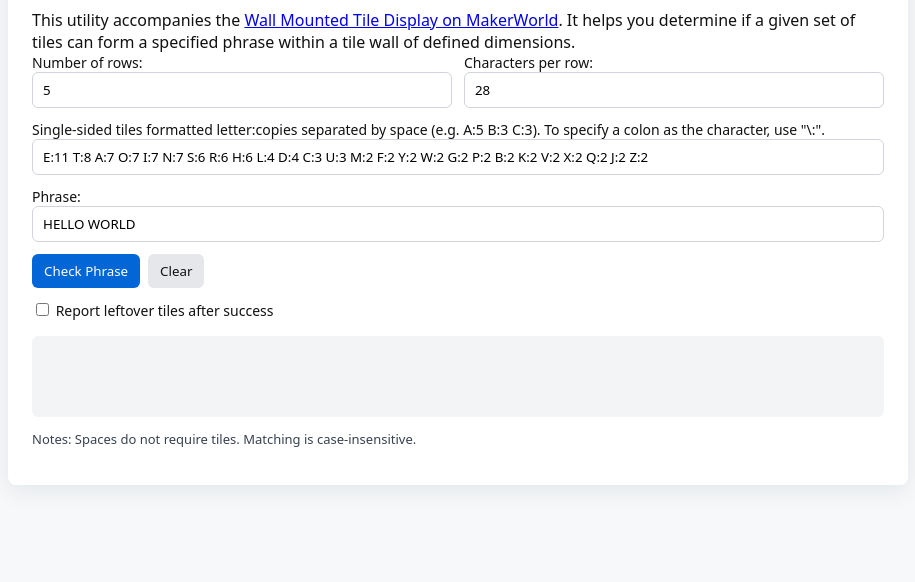
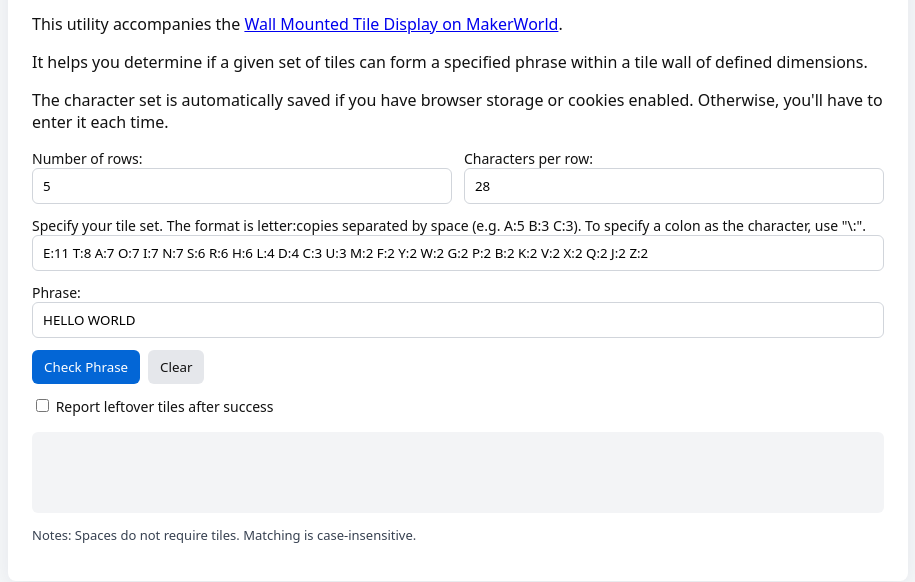
Before and after one commit to sdesmond/Wall-Phrase-Checker, a plain HTML site: page index.html in a window 1280 px wide. Shown: the part 90-672 px from the top of the page, without its empty margins (182-1097 px from the left). Drawn offline with Linux system fonts and the light colour scheme.

Commit message:
add description

```diff
--- a/index.html
+++ b/index.html
@@ -9,13 +9,14 @@
 <body>
   <main>
     <h1>Tile Wall Phrase Checker</h1>
-    This utility accompanies the <a href="https://makerworld.com/en/models/1964330-wall-tile-display">Wall Mounted Tile Display on MakerWorld</a>. It helps you determine if a given set of tiles can form a specified phrase within a tile wall of defined dimensions.
-
+    <p>This utility accompanies the <a href="https://makerworld.com/en/models/1964330-wall-tile-display">Wall Mounted Tile Display on MakerWorld</a>.</p>
+    <p>It helps you determine if a given set of tiles can form a specified phrase within a tile wall of defined dimensions.</p>
+    <p>The character set is automatically saved if you have browser storage or cookies enabled.  Otherwise, you'll have to enter it each time.</p>
     <section class="controls">
       <label>Number of rows: <input id="rows" type="number" min="1" value="5"></label>
       <label>Characters per row: <input id="rowLength" type="number" min="1" value="28"></label>
 
-      <label class="full">Single-sided tiles formatted <code>letter:copies</code> separated by space (e.g. <code>A:5 B:3 C:3</code>). To specify a colon as the character, use <code>"\:"</code>.
+      <label class="full">Specify your tile set.  The format is <code>letter:copies</code> separated by space (e.g. <code>A:5 B:3 C:3</code>). To specify a colon as the character, use <code>"\:"</code>.
         <input id="singleTiles" type="text" value="E:11 T:8 A:7 O:7 I:7 N:7 S:6 R:6 H:6 L:4 D:4 C:3 U:3 M:2 F:2 Y:2 W:2 G:2 P:2 B:2 K:2 V:2 X:2 Q:2 J:2 Z:2">
       </label>
 
```
